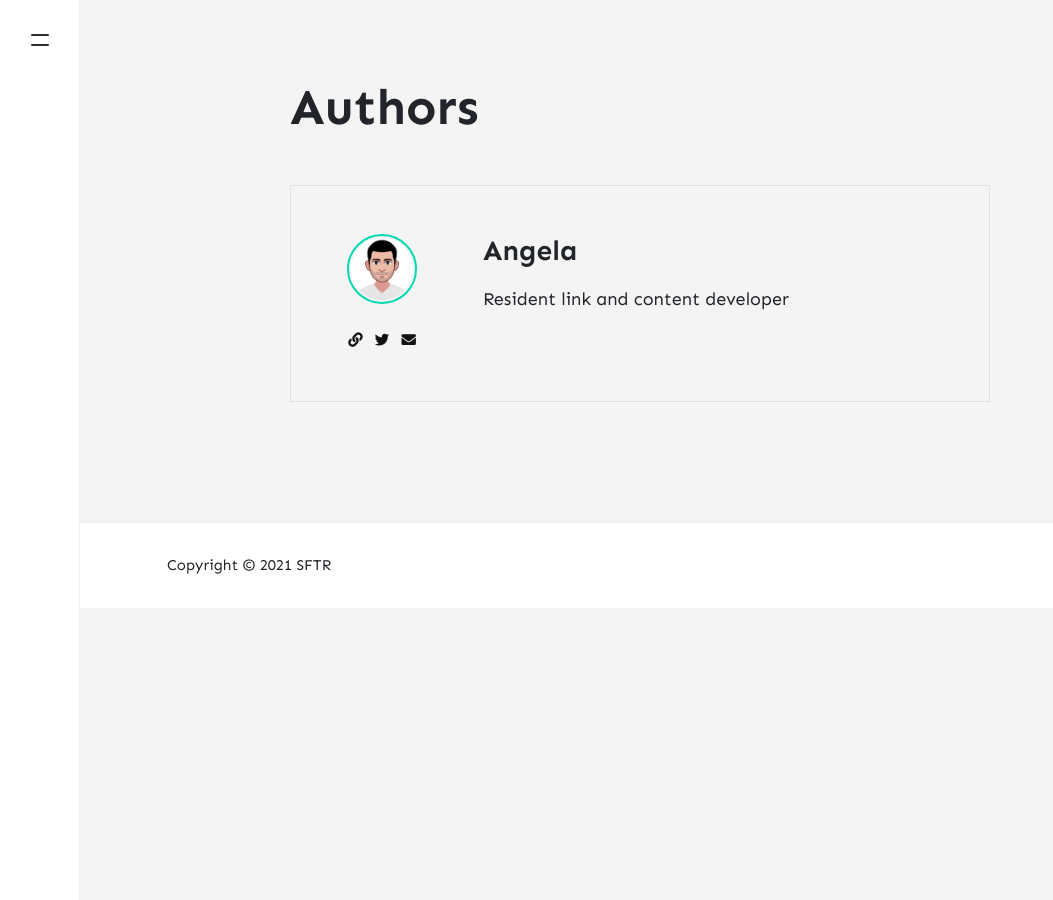
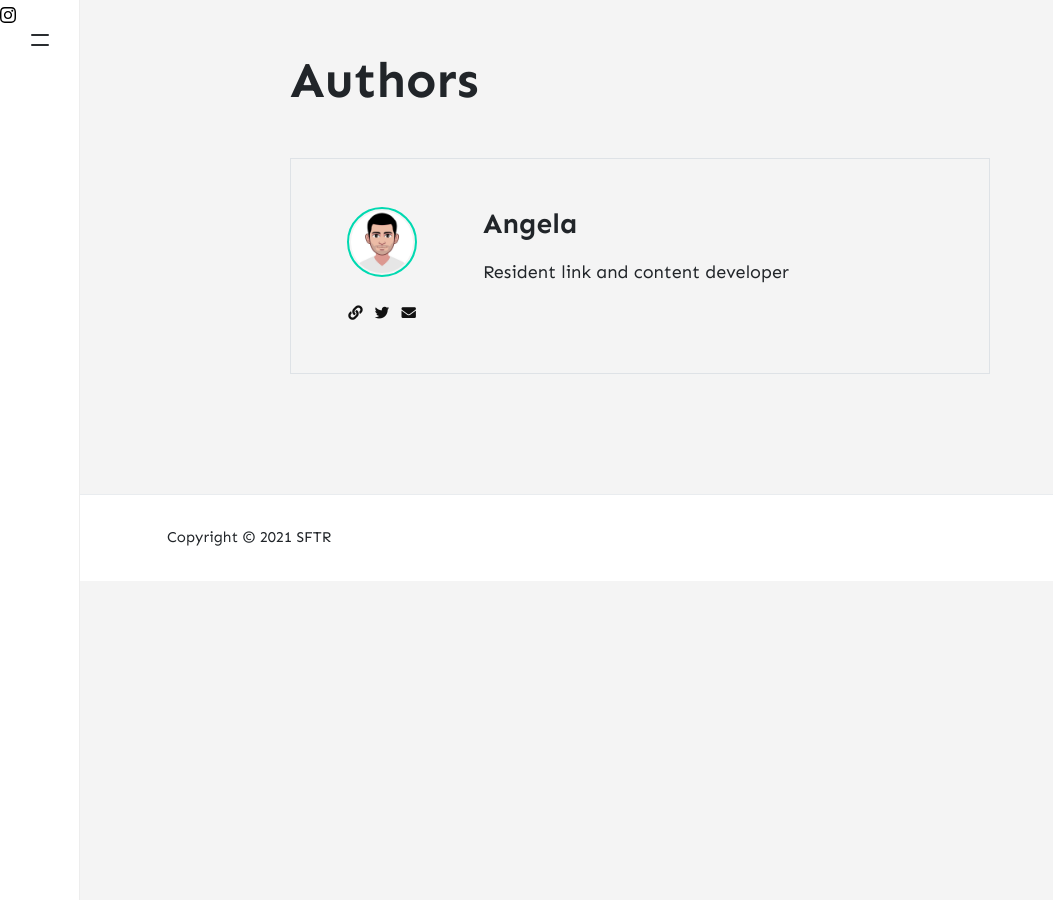
Before and after one commit to stackbit-projects/blue-triceratops-4f502, a Jekyll site: the page built from _pages/authors.html, in a window 1280 px wide. Shown: the whole page, without its empty margins (0-1053 px from the left). Built offline with Jekyll 4.4.1, drawn with Linux system fonts in a browser that asks for light colours; nearby versions of some CDN libraries; comment, search, counter and statistics services are not loaded.

Commit message:
default.html: changed

```diff
--- a/_layouts/default.html
+++ b/_layouts/default.html
@@ -42,6 +42,11 @@
 ================================================== -->
 
 <div class="sidebar">
+<a href="https://www.instagram.com/sanfranciscotouchrugby/">
+<svg xmlns="http://www.w3.org/2000/svg" width="16" height="16" viewBox="0 0 24 24">
+    <path d="M12 2.163c3.204 0 3.584.012 4.85.07 3.252.148 4.771 1.691 4.919 4.919.058 1.265.069 1.645.069 4.849 0 3.205-.012 3.584-.069 4.849-.149 3.225-1.664 4.771-4.919 4.919-1.266.058-1.644.07-4.85.07-3.204 0-3.584-.012-4.849-.07-3.26-.149-4.771-1.699-4.919-4.92-.058-1.265-.07-1.644-.07-4.849 0-3.204.013-3.583.07-4.849.149-3.227 1.664-4.771 4.919-4.919 1.266-.057 1.645-.069 4.849-.069zm0-2.163c-3.259 0-3.667.014-4.947.072-4.358.2-6.78 2.618-6.98 6.98-.059 1.281-.073 1.689-.073 4.948 0 3.259.014 3.668.072 4.948.2 4.358 2.618 6.78 6.98 6.98 1.281.058 1.689.072 4.948.072 3.259 0 3.668-.014 4.948-.072 4.354-.2 6.782-2.618 6.979-6.98.059-1.28.073-1.689.073-4.948 0-3.259-.014-3.667-.072-4.947-.196-4.354-2.617-6.78-6.979-6.98-1.281-.059-1.69-.073-4.949-.073zm0 5.838c-3.403 0-6.162 2.759-6.162 6.162s2.759 6.163 6.162 6.163 6.162-2.759 6.162-6.163c0-3.403-2.759-6.162-6.162-6.162zm0 10.162c-2.209 0-4-1.79-4-4 0-2.209 1.791-4 4-4s4 1.791 4 4c0 2.21-1.791 4-4 4zm6.406-11.845c-.796 0-1.441.645-1.441 1.44s.645 1.44 1.441 1.44c.795 0 1.439-.645 1.439-1.44s-.644-1.44-1.439-1.44z" />
+</svg>
+</a>
 </div>
 <div class="nav-icon">
     <div class="hamburger-bar"></div>
@@ -56,12 +61,6 @@
         <li><a href="{{ site.baseurl }}/contact">Contact</a></li>
     </ul>
 </nav>
-
-<a href="https://www.instagram.com/sanfranciscotouchrugby/">
-<svg xmlns="http://www.w3.org/2000/svg" width="16" height="16" viewBox="0 0 24 24">
-    <path d="M12 2.163c3.204 0 3.584.012 4.85.07 3.252.148 4.771 1.691 4.919 4.919.058 1.265.069 1.645.069 4.849 0 3.205-.012 3.584-.069 4.849-.149 3.225-1.664 4.771-4.919 4.919-1.266.058-1.644.07-4.85.07-3.204 0-3.584-.012-4.849-.07-3.26-.149-4.771-1.699-4.919-4.92-.058-1.265-.07-1.644-.07-4.849 0-3.204.013-3.583.07-4.849.149-3.227 1.664-4.771 4.919-4.919 1.266-.057 1.645-.069 4.849-.069zm0-2.163c-3.259 0-3.667.014-4.947.072-4.358.2-6.78 2.618-6.98 6.98-.059 1.281-.073 1.689-.073 4.948 0 3.259.014 3.668.072 4.948.2 4.358 2.618 6.78 6.98 6.98 1.281.058 1.689.072 4.948.072 3.259 0 3.668-.014 4.948-.072 4.354-.2 6.782-2.618 6.979-6.98.059-1.28.073-1.689.073-4.948 0-3.259-.014-3.667-.072-4.947-.196-4.354-2.617-6.78-6.979-6.98-1.281-.059-1.69-.073-4.949-.073zm0 5.838c-3.403 0-6.162 2.759-6.162 6.162s2.759 6.163 6.162 6.163 6.162-2.759 6.162-6.163c0-3.403-2.759-6.162-6.162-6.162zm0 10.162c-2.209 0-4-1.79-4-4 0-2.209 1.791-4 4-4s4 1.791 4 4c0 2.21-1.791 4-4 4zm6.406-11.845c-.796 0-1.441.645-1.441 1.44s.645 1.44 1.441 1.44c.795 0 1.439-.645 1.439-1.44s-.644-1.44-1.439-1.44z" />
-</svg>
-</a>
 
 <!-- <svg xmlns="http://www.w3.org/2000/svg" width="24" height="24" viewBox="0 0 24 24">
     <path d="M12 2.163c3.204 0 3.584.012 4.85.07 3.252.148 4.771 1.691 4.919 4.919.058 1.265.069 1.645.069 4.849 0 3.205-.012 3.584-.069 4.849-.149 3.225-1.664 4.771-4.919 4.919-1.266.058-1.644.07-4.85.07-3.204 0-3.584-.012-4.849-.07-3.26-.149-4.771-1.699-4.919-4.92-.058-1.265-.07-1.644-.07-4.849 0-3.204.013-3.583.07-4.849.149-3.227 1.664-4.771 4.919-4.919 1.266-.057 1.645-.069 4.849-.069zm0-2.163c-3.259 0-3.667.014-4.947.072-4.358.2-6.78 2.618-6.98 6.98-.059 1.281-.073 1.689-.073 4.948 0 3.259.014 3.668.072 4.948.2 4.358 2.618 6.78 6.98 6.98 1.281.058 1.689.072 4.948.072 3.259 0 3.668-.014 4.948-.072 4.354-.2 6.782-2.618 6.979-6.98.059-1.28.073-1.689.073-4.948 0-3.259-.014-3.667-.072-4.947-.196-4.354-2.617-6.78-6.979-6.98-1.281-.059-1.69-.073-4.949-.073zm0 5.838c-3.403 0-6.162 2.759-6.162 6.162s2.759 6.163 6.162 6.163 6.162-2.759 6.162-6.163c0-3.403-2.759-6.162-6.162-6.162zm0 10.162c-2.209 0-4-1.79-4-4 0-2.209 1.791-4 4-4s4 1.791 4 4c0 2.21-1.791 4-4 4zm6.406-11.845c-.796 0-1.441.645-1.441 1.44s.645 1.44 1.441 1.44c.795 0 1.439-.645 1.439-1.44s-.644-1.44-1.439-1.44z" />
```
